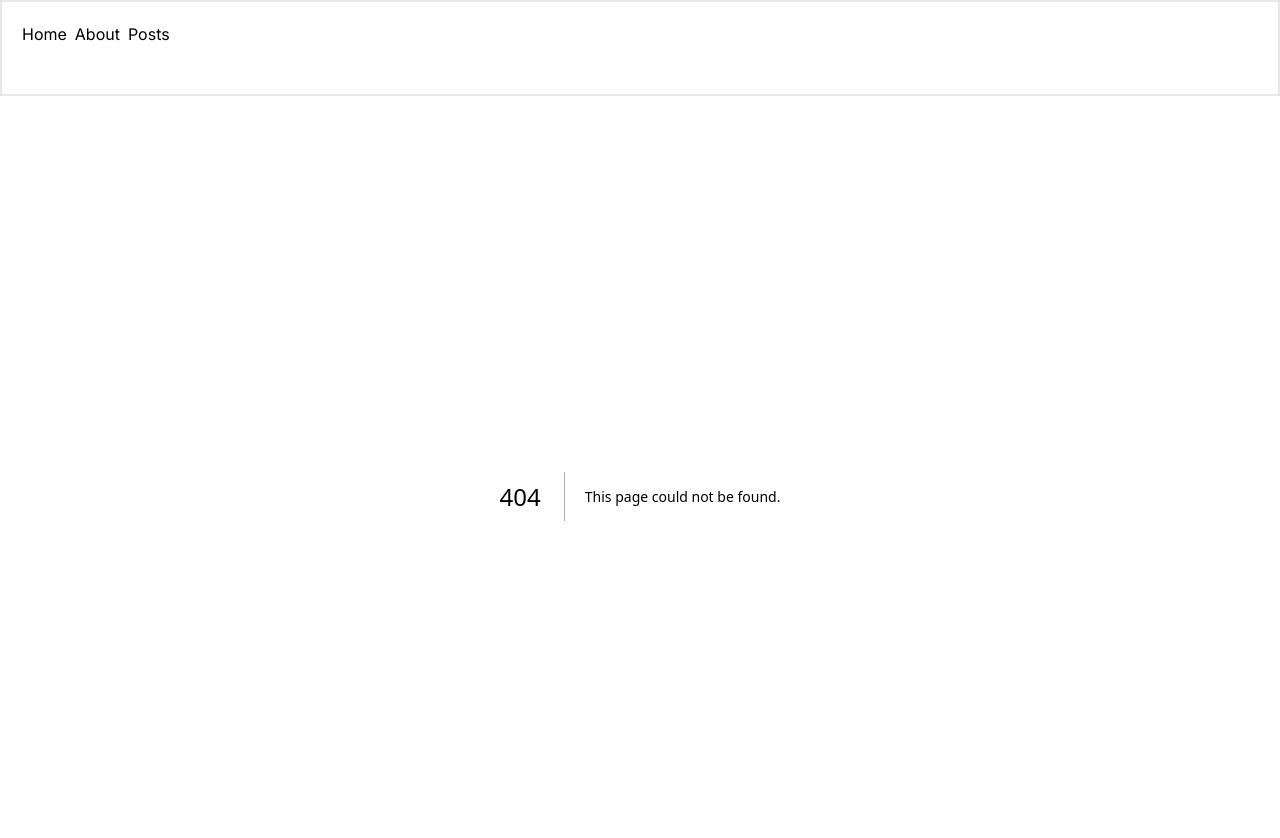
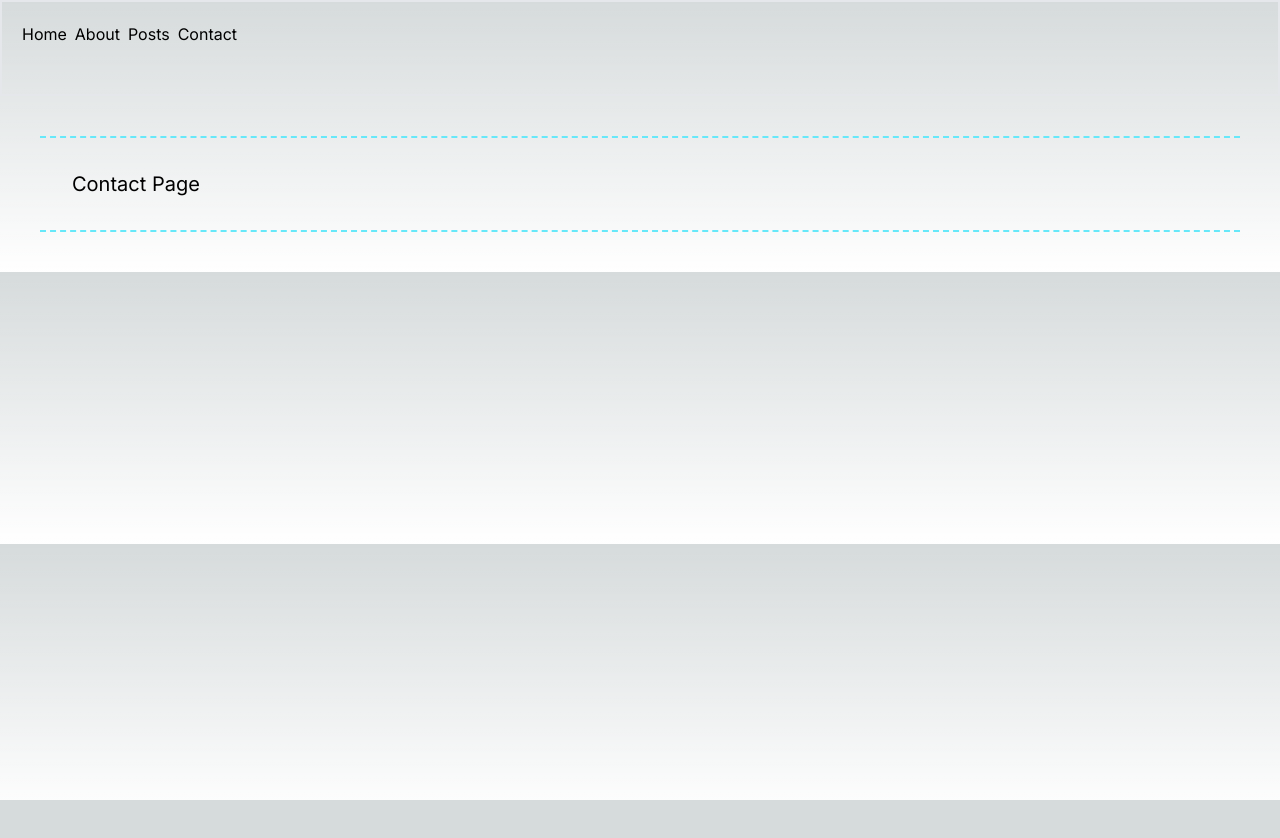
Before and after one commit to letjoel/next-project, a Next.js app: page /contact in a window 1280 px wide. Before the commit this address had no page. Shown: the top 838 px of the page. After the commit the page ends 800 px from the top, so only its background shows below. Built offline with nearby package versions, Linux system fonts and the light colour scheme.

Commit message:
contact added

```diff
--- a/app/components/Navigation/Navigation.js
+++ b/app/components/Navigation/Navigation.js
@@ -13,6 +13,10 @@ const links = [
   {
     label: 'Posts',
     href: '/posts'
+  },
+  {
+    label: 'Contact',
+    href: '/contact'
   }
 ]
 const Navigation = () => {
--- /dev/null
+++ b/app/contact/page.js
@@ -0,0 +1,11 @@
+import React from 'react'
+
+const Page = () => {
+  return (
+    <div className="text-xl m-10 border-dashed border-cyan-300 border-y-2 p-8">
+      Contact Page
+    </div>
+  )
+}
+
+export default Page
--- a/app/posts/[id]/comments/page.js
+++ b/app/posts/[id]/comments/page.js
@@ -10,7 +10,19 @@ const fetchComments = (id) => {
 
 export default async function Comment({ params }) {
   const { id } = params
-  const comments = await fetchComments(id)
+  let comments = []
+  try {
+    comments = await fetchComments(id)
+  } catch (error) {
+    comments = [
+      {
+        id: 0,
+        email: 'test@gmail.com',
+        name: 'testName',
+        body: 'bodyTest'
+      }
+    ]
+  }
 
   return (
     <ul className="bg-slate-500 text-sm">
```
